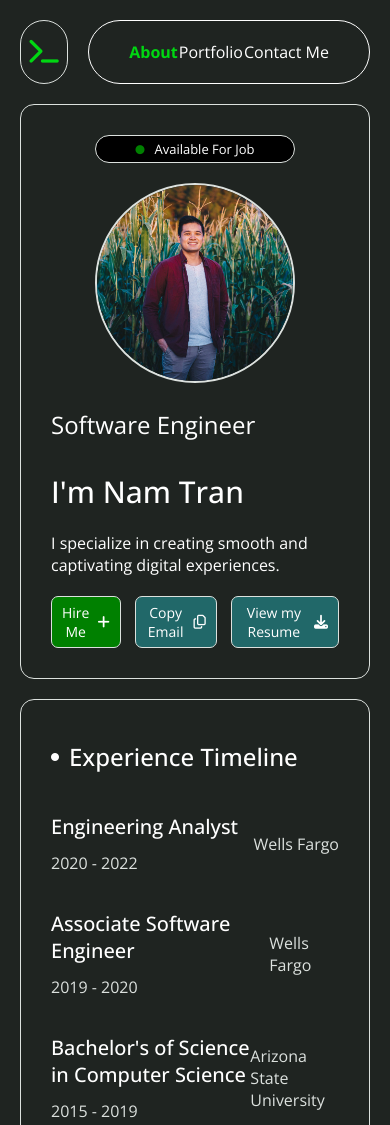
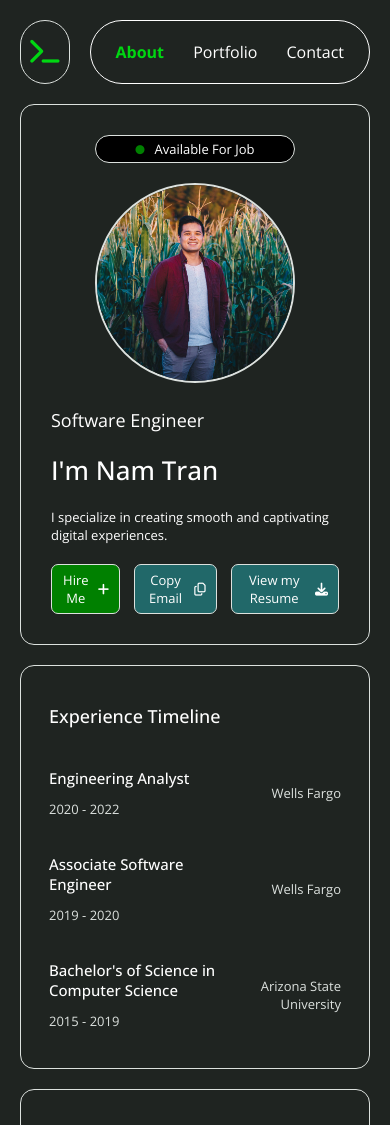
Before and after one commit to namtran-swe/namtran-swe.github.io, a plain HTML site: page index.html in a window 390 px wide. Shown: the top 1125 px of the page. Drawn offline with nearby package versions, Linux system fonts and the light colour scheme.

Commit message:
optimized layout for mobile devices

```diff
--- a/index.html
+++ b/index.html
@@ -17,7 +17,8 @@
         <div class="links">
             <a href="#" class="active">About</a>
             <a href="#">Portfolio</a>
-            <a href="#">Contact Me</a>
+            <a href="#" class="desktop-content">Contact Me</a>
+            <a href="#" class="mobile-content">Contact</a>
         </div>
     </nav>
 
@@ -41,7 +42,7 @@
             </div>
         </div>
         <div class="right">
-            <a href="#" class="online">
+            <a href="https://www.linkedin.com/in/namtran-swe" target="_blank" class="online">
                 <i class="fa-solid fa-circle"></i>
                 Available For Job
             </a>
@@ -51,8 +52,7 @@
 
     <div class="works">
         <div class="left">
-            <h3><i class="fa-solid fa-circle"></i>
-            Experience Timeline</h3>
+            <h3>Experience Timeline</h3>
             <div class="works-list">
                 <div class="item">
                     <div class="work-info">
@@ -106,10 +106,10 @@
     <footer>
         <a href="#">My Portfolio</a>
         <div class="socials">
-            <a href="#">GitHub</a>
-            <a href="#">LinkedIn</a>
+            <a href="https://github.com/namtran-swe" target="_blank"><i class="fa-brands fa-github"></i> GitHub</a>
+            <a href="https://www.linkedin.com/in/namtran-swe" target="_blank"><i class="fa-brands fa-linkedin"></i> LinkedIn</a>
         </div>
-        <a href="#" class="online">
+        <a href="https://www.linkedin.com/in/namtran-swe" target="_blank" class="online">
             <i class="fa-solid fa-circle"></i>
             Available For Job
         </a>
--- a/styles.css
+++ b/styles.css
@@ -17,6 +17,14 @@
     padding: 0;
     box-sizing: border-box;
     font-family: "Open Sans", sans-serif;
+}
+
+.desktop-content {
+    display: block;
+}
+
+.mobile-content {
+    display: none;
 }
 
 a {
@@ -62,7 +70,7 @@ nav .links {
     align-items: center;
     justify-content: space-between;
     width: 100%;
-    padding: 0 66px;
+    padding: 0 95px;
     background: var(--eerie-black);
     border: 1px solid #fff;
     border-radius: 48px;
@@ -254,7 +262,7 @@ nav .links a.active {
     flex-direction: column;
     justify-content: center;
     gap: 30px;
-    padding: 20px;
+    padding: 35px 25px;
     background: var(--eerie-black);
     border: 1px solid var(--platinum);
     border-radius: 14px;
@@ -289,6 +297,10 @@ nav .links a.active {
     font-size: 15px;
 }
 
+.works .left .works-list .item > p {
+    text-align: right;
+}
+
 footer {
     margin-top: 20px;
     display: flex;
@@ -308,7 +320,7 @@ footer > a {
 footer .socials {
     display: flex;
     align-items: center;
-    gap: 12px;
+    gap: 25px;
 }
 
 footer .socials a {
@@ -402,13 +414,17 @@ footer .socials a {
         margin-top: 40px;
     }
 
+    .works .left .works-list .item .work-info {
+        max-width: 320px;
+    }
+
     .works .left .works-list .item .work-info h5,
     .works .right .item a {
         font-size: 20px;
     }
 
     .works .right .item > p,
-    l.works .right .item:not(:first-child) a {
+    .works .right .item:not(:first-child) a {
         font-size: 14px;
     }
 
@@ -416,3 +432,82 @@ footer .socials a {
         font-size: 13px;
     }
 }
+
+@media screen and (max-width: 480px) {
+    nav .links {
+        padding: 0 30px;
+    }
+
+    .about .left h3 {
+        font-size: 18px;
+    }
+
+    .about .left .info {
+        margin: 20px 0 0;
+    }
+
+    .about .left .info h2 {
+        font-size: 26px;
+    }
+
+    .about .left .info .buttons button {
+        font-size: 13px;
+    }
+
+    .works .left,
+    .works .right .item:first-child {
+        padding: 38px 28px;
+    }
+
+    .works .left .works-list .item .work-info {
+        max-width: 175px;
+    }
+
+    .works .left h3,
+    .works .right .item:first-child a {
+        font-size: 18px;
+    }
+
+    .works .left .works-list .item .work-info h5 {
+        font-size: 15px;
+    }
+
+    .about .left .info p,
+    .works .left .works-list .item .work-info p,
+    .works .left .works-list .item p {
+        font-size: 13px;
+    }
+
+    .works .left .works-list .item > p {
+        max-width: 130px;
+    }
+
+    .works .right .item.item:not(:first-child) {
+        padding: 30px 25px;
+    }
+
+    .works .right .item > p,
+    .works .right .item:not(:first-child) a {
+        font-size: 13px;
+    }
+
+    .works .right .item:not(:first-child) p {
+        font-size: 12px;
+    }
+}
+
+
+@media screen and (max-width: 415px) {
+    nav .links {
+        padding: 0 25px;
+        font-size: 15px;
+    }
+
+    .desktop-content {
+        display: none;
+    }
+
+    .mobile-content {
+        display: block;
+    }
+}
```
